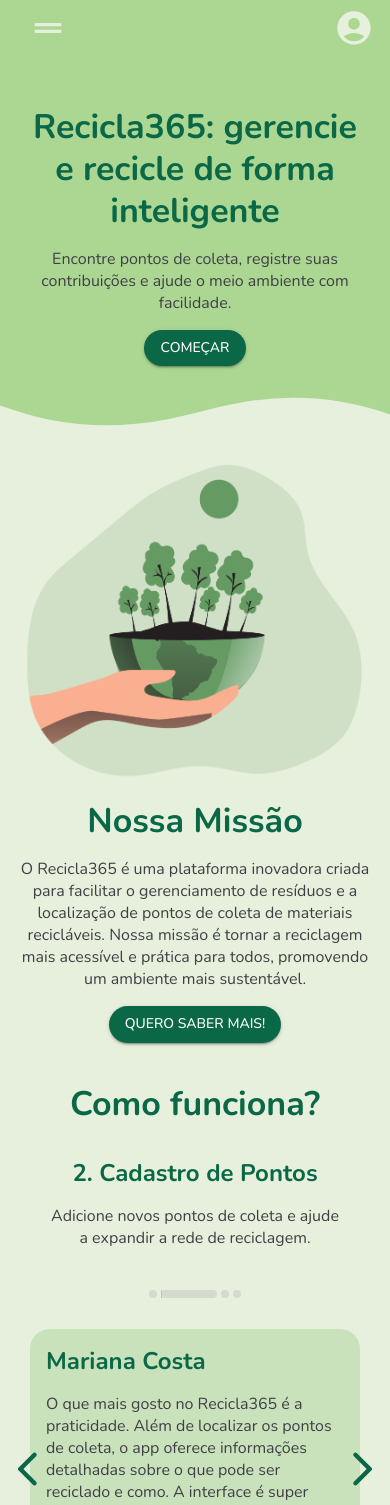
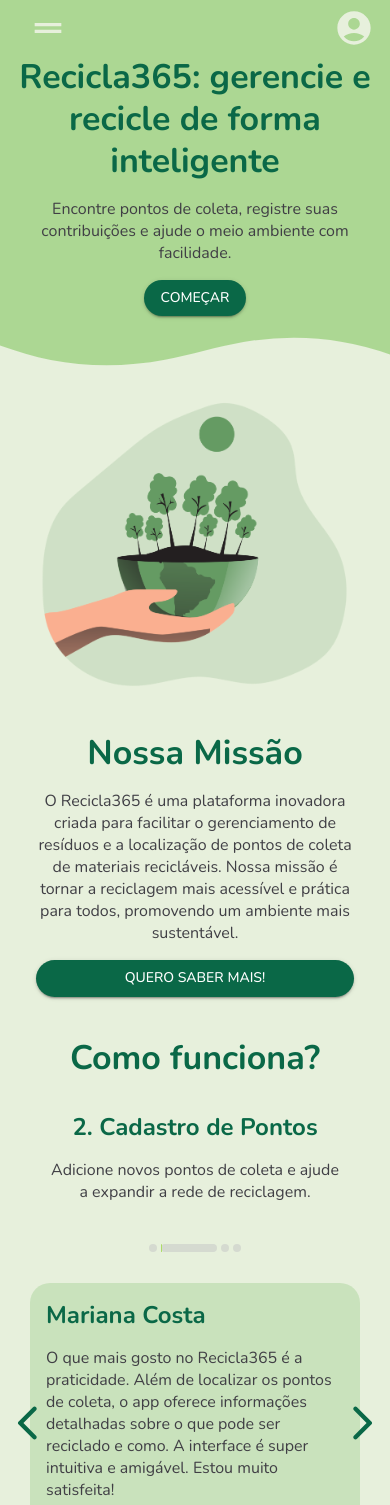
Before and after one commit to vhasckel/ecofriend, a React (Vite) app: page / in a window 390 px wide. Shown: the top 1505 px of the page. Built offline with nearby package versions, Linux system fonts and the light colour scheme.

Commit message:
fix: responsive layout

```diff
--- a/src/components/Header/Header.jsx
+++ b/src/components/Header/Header.jsx
@@ -1,4 +1,4 @@
-import { AppBar, Stack, Toolbar, useMediaQuery, useTheme } from "@mui/material";
+import { AppBar, Stack, Toolbar, Container, useTheme } from "@mui/material";
 import AccountCircleRoundedIcon from "@mui/icons-material/AccountCircleRounded";
 
 import Logo from "../../assets/logo.png";
@@ -6,20 +6,20 @@
 
 const Header = () => {
   const theme = useTheme();
-  const matches = useMediaQuery(theme.breakpoints.down("lg"));
 
   return (
     <AppBar
-      elevation={0}
+      // elevation={0}
       position="static"
       sx={{
         backgroundColor: theme.palette.customColors.mediumGreen,
       }}
     >
+      <Container disableGutters>
         <Toolbar>
           <Stack
             direction="row"
-          justifyContent={matches ? "space-between" : "center"}
+            justifyContent="space-between"
             alignItems="center"
             spacing={2}
             width="100%"
@@ -36,6 +36,7 @@
             />
           </Stack>
         </Toolbar>
+      </Container>
     </AppBar>
   );
 };
--- a/src/components/Hero/Hero.jsx
+++ b/src/components/Hero/Hero.jsx
@@ -1,4 +1,4 @@
-import { Box, Typography } from "@mui/material";
+import { Box, Container, Grid } from "@mui/material";
 import { styled } from "@mui/system";
 import CustomButton from "../CustomButton/CustomButton";
 import PropTypes from "prop-types";
@@ -8,9 +8,14 @@
 const BoxStyled = styled(Box)(({ theme }) => ({
   backgroundColor: theme.palette.customColors.mediumGreen,
   flexDirection: "column",
-  padding: "50px 20px 60px 20px",
+  paddingBottom: "50px",
   textAlign: "center",
   position: "relative",
+
+  [theme.breakpoints.up("md")]: {
+    paddingBottom: "150px",
+    textAlign: "left",
+  },
 }));
 
 const BoxCustomShapeDivider = styled(Box)(({ theme }) => ({
@@ -32,6 +37,10 @@
       width: "calc(140% + 1.3px)",
       height: "51px",
     },
+    [theme.breakpoints.up("md")]: {
+      width: "calc(100% + 1.3px)",
+      height: "80px",
+    },
   },
 
   "& .shapefill": {
@@ -42,6 +51,7 @@
 const Hero = () => {
   return (
     <BoxStyled>
+      <Container>
         <Title text={"Recicla365: gerencie e recicle de forma inteligente"} />
 
         <Paragraph
@@ -64,6 +74,7 @@
             ></path>
           </svg>
         </BoxCustomShapeDivider>
+      </Container>
     </BoxStyled>
   );
 };
--- a/src/components/MenuMobile/MenuMobile.jsx
+++ b/src/components/MenuMobile/MenuMobile.jsx
@@ -33,6 +33,7 @@
       </Button>
 
       <Popper
+        sx={{ zIndex: 1 }}
         open={open}
         anchorEl={anchorRef.current}
         role={undefined}
--- a/src/components/Paragraph/Paragraph.jsx
+++ b/src/components/Paragraph/Paragraph.jsx
@@ -5,6 +5,12 @@
   marginBottom: theme.spacing(2),
   color: theme.palette.customColors.text,
   lineHeight: "22px",
+
+  [theme.breakpoints.up("md")]: {
+    fontSize: 30,
+    maxWidth: "41ch",
+    lineHeight: "30px",
+  },
 }));
 
 const Paragraph = ({ text }) => {
--- a/src/components/Title/Title.jsx
+++ b/src/components/Title/Title.jsx
@@ -5,6 +5,11 @@
   fontWeight: "bold",
   color: theme.palette.primary.main,
   marginBottom: theme.spacing(2),
+
+  [theme.breakpoints.up("md")]: {
+    fontSize: 52,
+    maxWidth: "20ch",
+  },
 }));
 
 const Title = ({ text }) => {
--- a/src/pages/LandingPage/index.jsx
+++ b/src/pages/LandingPage/index.jsx
@@ -1,4 +1,4 @@
-import { Box, styled } from "@mui/material";
+import { Box, Container, Grid, styled } from "@mui/material";
 import Slider from "react-slick";
 import SliderWrapper from "../../utils/_SlickSliderStyle";
 import "slick-carousel/slick/slick.css";
@@ -30,15 +30,31 @@
       <Hero />
 
       <BoxStyled>
+        <Container>
+          <Grid container spacing={3}>
+            {/* Coluna para a imagem */}
+            <Grid item xs={12} md={6}>
               <img src={Image} alt="" style={{ width: "100%" }} />
+            </Grid>
+            {/* Coluna para o texto */}
+            <Grid
+              item
+              xs={12}
+              md={6}
+              container
+              direction="column"
+              justifyContent="center"
+            >
               <Title text={"Nossa Missão"} />
-
               <Paragraph
                 text={
                   "O Recicla365 é uma plataforma inovadora criada para facilitar o gerenciamento de resíduos e a localização de pontos de coleta de materiais recicláveis. Nossa missão é tornar a reciclagem mais acessível e prática para todos, promovendo um ambiente mais sustentável."
                 }
               />
               <CustomButton text={"Quero saber mais!"} />
+            </Grid>
+          </Grid>
+        </Container>
       </BoxStyled>
 
       <BoxStyled>
```
Lines whose indentation alone changed are shown as unchanged.
